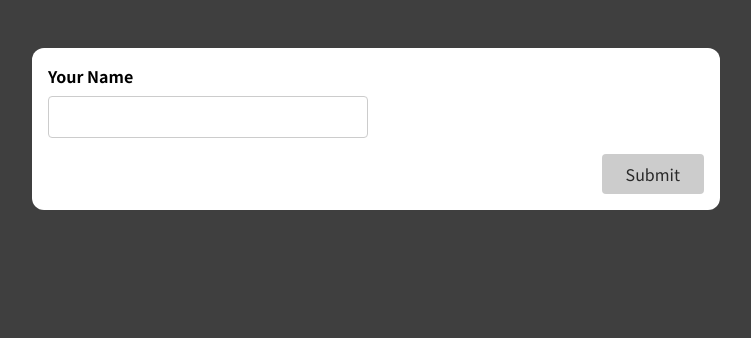
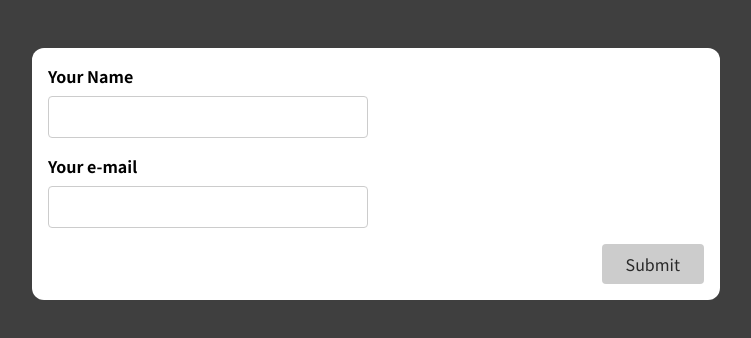
Before and after one commit to BrodoDigitale/udemy-react-course-projects, a React (Create React App) app in the folder 12-forms/: page / in a window 1280 px wide. Shown: the top 338 px of the page, without its empty margins (264-1015 px from the left). Built offline with nearby package versions, Linux system fonts and the light colour scheme.

Commit message:
add email input

```diff
--- a/12-forms/src/components/SimpleInput.js
+++ b/12-forms/src/components/SimpleInput.js
@@ -3,36 +3,52 @@ import { useState } from "react";
 const SimpleInput = (props) => {
   const [enteredName, setEnteredName] = useState("");
   const [enteredNameIsTouched, setEnteredNameIsTouched] = useState(false);
+  const [enteredEmail, setEnteredEmail] = useState("");
+  const [enteredEmailIsTouched, setEnteredEmailIsTouched] = useState(false);
 
   const enteredNameIsValid = enteredName.trim() !== "";
-  let formIsValid = enteredNameIsValid ? true : false;
+  const enteredEmailIsValid = enteredEmail.includes("@");
+  let formIsValid = enteredNameIsValid && enteredEmailIsValid ? true : false;
 
   const inputHandler = (evt) => {
     setEnteredName(evt.target.value);
   };
 
+  const emailInputHandler = (evt) => {
+    setEnteredEmail(evt.target.value);
+  };
+
   const submitHandler = (evt) => {
     evt.preventDefault();
     setEnteredNameIsTouched(true);
-    if(!enteredNameIsValid) {
+    setEnteredEmailIsTouched(true);
+    if (!enteredNameIsValid || !enteredEmailIsValid) {
       return;
     }
-    console.log(enteredName);
+    console.log(enteredName, enteredEmail);
     setEnteredName("");
+    setEnteredEmail("");
     setEnteredNameIsTouched(false);
+    setEnteredEmailIsTouched(false);
   };
 
   const nameInputBlurHandler = (evt) => {
     setEnteredNameIsTouched(true);
   };
 
-  let inputClasses = !enteredNameIsValid && enteredNameIsTouched
-    ? "form-control invalid"
-    : "form-control";
+  const emailInputBlurHandler = (evt) => {
+    setEnteredEmailIsTouched(true);
+  };
+
+  let inputClasses = (val) => {
+    return val ? "form-control invalid" : "form-control";
+  };
 
   return (
     <form onSubmit={submitHandler}>
-      <div className={inputClasses}>
+      <div
+        className={inputClasses(!enteredNameIsValid && enteredNameIsTouched)}
+      >
         <label htmlFor="name">Your Name</label>
         <input
           type="text"
@@ -45,6 +61,21 @@ const SimpleInput = (props) => {
           <p className="error-text">Invalid input value</p>
         )}
       </div>
+      <div
+        className={inputClasses(!enteredEmailIsValid && enteredEmailIsTouched)}
+      >
+        <label htmlFor="email">Your e-mail</label>
+        <input
+          type="text"
+          id="email"
+          onChange={emailInputHandler}
+          onBlur={emailInputBlurHandler}
+          value={enteredEmail}
+        />
+        {!enteredEmailIsValid && enteredEmailIsTouched && (
+          <p className="error-text">Invalid email value</p>
+        )}
+      </div>
       <div className="form-actions">
         <button disabled={!formIsValid}>Submit</button>
       </div>
```
